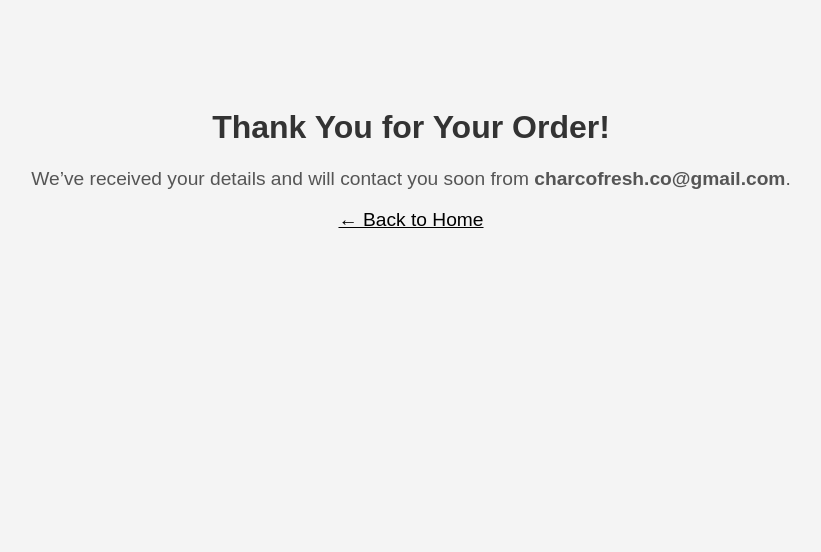
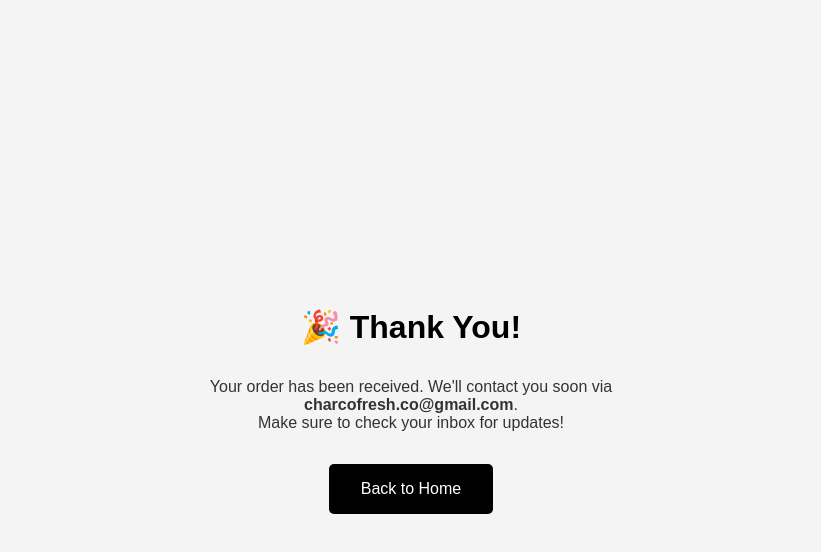
Before and after one commit to CharcoFresh/CharcoFresh-, a plain HTML site: page thankyou.html in a window 1280 px wide. Shown: the whole page, without its empty margins (229-1050 px from the left). Drawn offline with Linux system fonts and the light colour scheme.

Commit message:
update-indexpageigg

```diff
--- a/thankyou.html
+++ b/thankyou.html
@@ -2,31 +2,52 @@
 <html lang="en">
 <head>
   <meta charset="UTF-8" />
-  <meta name="viewport" content="width=device-width, initial-scale=1.0" />
-  <title>Thank You</title>
+    <meta name="viewport" content="width=device-width, initial-scale=1.0"/>
+      <title>Thank You - Charco Fresh</title>
         <style>
             body {
                   font-family: Arial, sans-serif;
                         background-color: #f4f4f4;
+                              margin: 0;
+                                    padding: 0;
+                                          display: flex;
+                                                flex-direction: column;
+                                                      align-items: center;
+                                                            justify-content: center;
+                                                                  height: 100vh;
                                                                         text-align: center;
-      padding: 5em 1em;
                                                                             }
+
                                                                                 h1 {
+                                                                                      color: #000;
+                                                                                            margin-bottom: 1rem;
+                                                                                                }
+
+                                                                                                    p {
                                                                                                           color: #333;
+                                                                                                                max-width: 500px;
+                                                                                                                      margin-bottom: 2rem;
                                                                                                                           }
-    p {
-      font-size: 1.2em;
-      color: #555;
+
+                                                                                                                              a {
+                                                                                                                                    display: inline-block;
+                                                                                                                                          padding: 1em 2em;
+                                                                                                                                                background-color: #000;
+                                                                                                                                                      color: #fff;
+                                                                                                                                                            border-radius: 5px;
+                                                                                                                                                                  text-decoration: none;
                                                                                                                                                                       }
-    a {
-      color: #000;
-      text-decoration: underline;
+
+                                                                                                                                                                          a:hover {
+                                                                                                                                                                                background-color: #333;
                                                                                                                                                                                     }
                                                                                                                                                                                       </style>
                                                                                                                                                                                       </head>
                                                                                                                                                                                       <body>
-  <h1>Thank You for Your Order!</h1>
-  <p>We’ve received your details and will contact you soon from <strong>charcofresh.co@gmail.com</strong>.</p>
-  <p><a href="index.html">← Back to Home</a></p>
+
+                                                                                                                                                                                        <h1>🎉 Thank You!</h1>
+                                                                                                                                                                                          <p>Your order has been received. We'll contact you soon via <strong>charcofresh.co@gmail.com</strong>.<br>Make sure to check your inbox for updates!</p>
+                                                                                                                                                                                            <a href="index.html">Back to Home</a>
+
                                                                                                                                                                                             </body>
                                                                                                                                                                                             </html>
```
Lines whose indentation alone changed are shown as unchanged.
